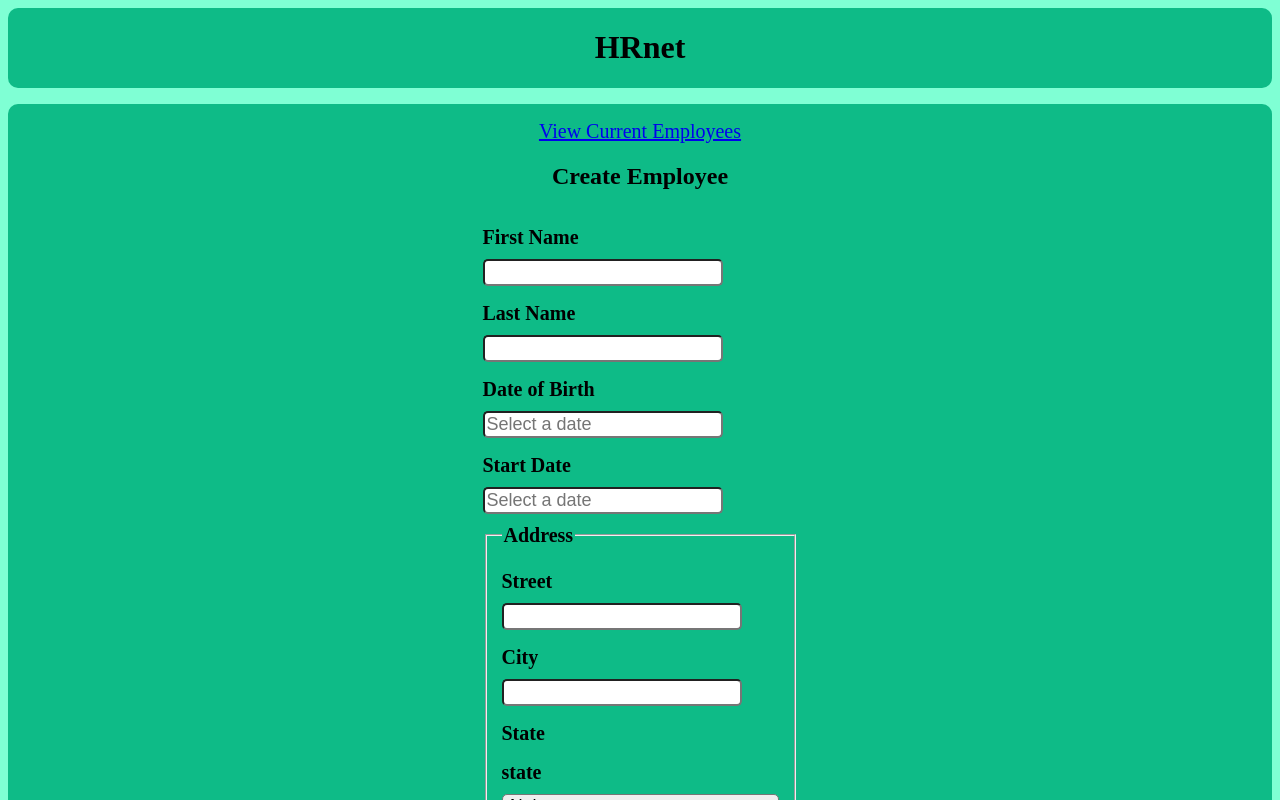
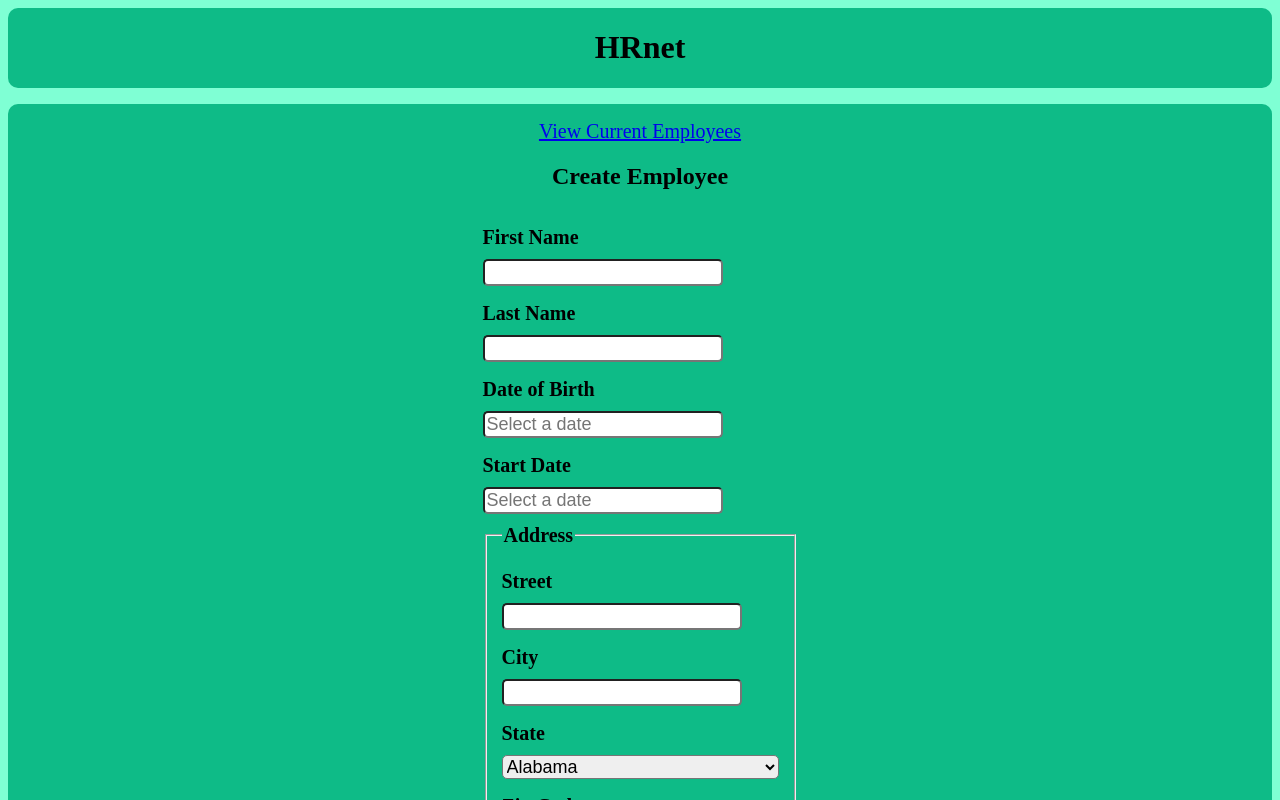
Before and after one commit to woengus/Faites-passer-une-librairie-jQuery-vers-React, a React (Create React App) app: page / in a window 1280 px wide. Shown: the top 800 px of the page. Built offline with nearby package versions, Linux system fonts and the light colour scheme.

Commit message:
bug correction

```diff
--- a/src/components/FormEmployee.js
+++ b/src/components/FormEmployee.js
@@ -415,9 +415,9 @@ const FormEmployee = () => {
               required
             />
 
-            <label htmlFor="state">State</label>
+            <label htmlFor="State"></label>
             <Dropdown
-              label="state"
+              label="State"
               options={states.map((state) => ({
                 value: state.abbreviation,
                 label: state.name,
```
